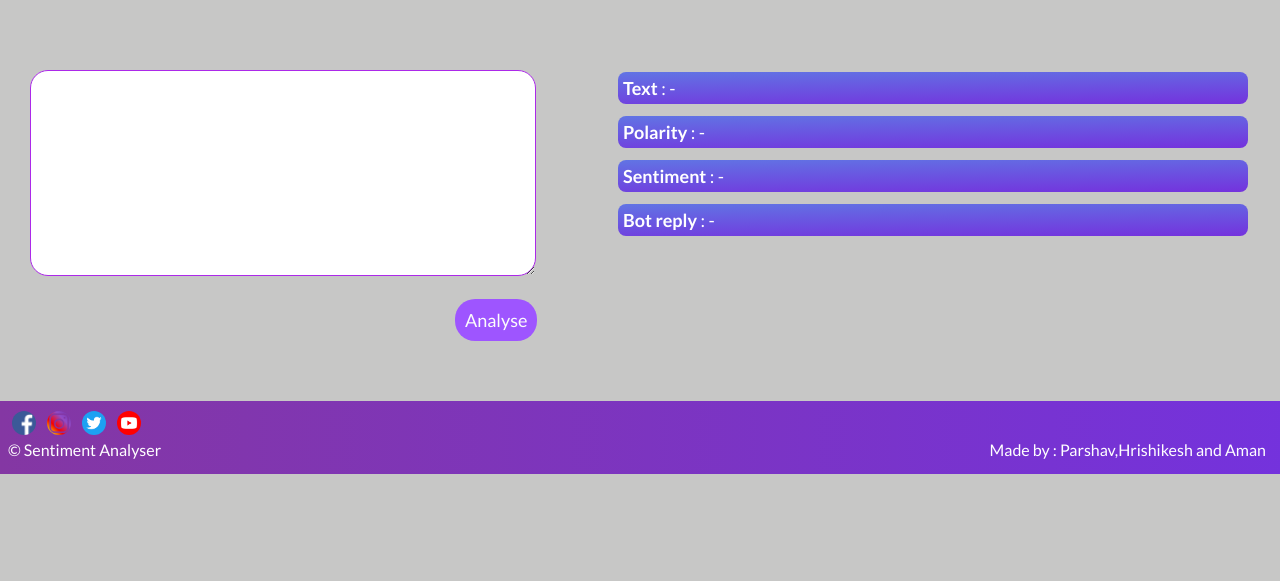
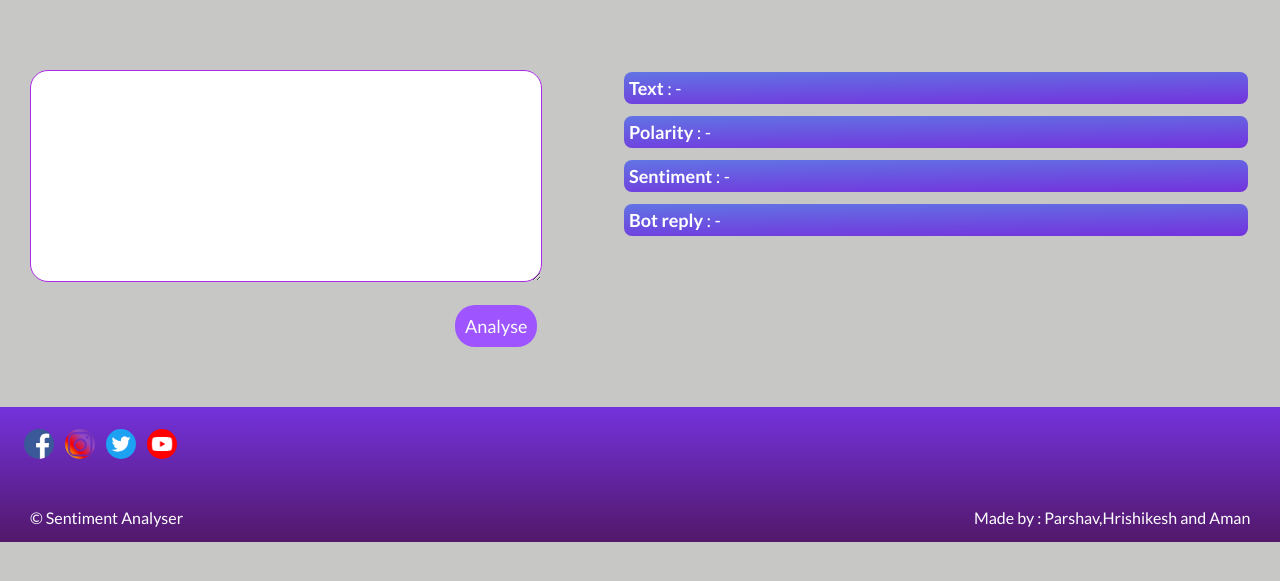
Before and after one commit to hrishilamdade/sentimentAnalysis, a Django app: page / in a window 1280 px wide. Shown: the part 60-641 px from the top of the page. Run offline with Django 3.2, Linux system fonts and the light colour scheme.

Commit message:
Update style

```diff
--- a/static/style.css
+++ b/static/style.css
@@ -74,7 +74,6 @@ a{
     position:relative;
     height:200px;
     width: 500px;
-    se
     padding: 5px;
     font-size: large;
     box-shadow: 0px 0px 0px black;
@@ -177,10 +176,10 @@ button:hover{
 }
 .footer{
     position:relative;
-    padding: 8px;
+    padding: 20px;
     padding-bottom: 15px;
-    width: 100%;
-    height: auto;
+    width: 96.9%;
+    height: 100px;
     margin-top:50px;
     margin-right: 0%;
     margin-bottom: 0%;
@@ -188,16 +187,15 @@ button:hover{
     /* align-content: center;
     text-align: center;
     align-self: center; */
-    height: auto;
-    background-image: linear-gradient(90deg,rgb(132, 55, 163),rgb(116, 50, 221));
+    background-image: linear-gradient(0deg,rgb(82, 24, 105),rgb(116, 50, 221));
     color:white;
 }
 .icon{
     margin-top: 10px;
     position: relative;
     margin: 2px;
-    width: 24px;
-    height: 24px;
+    width: 30px;
+    height: 30px;
     border-radius:50% ;
     box-shadow: 4px white;
 }
@@ -207,7 +205,9 @@ button:hover{
     box-shadow: 3px 1px 4px black;
 }
 .copy{
-    text-align: left;
+    position: absolute;
+    left: 30px;
+    bottom: 15px;
 }
 .made{
     position: absolute;
--- /dev/null
+++ b/templates/base.html
@@ -0,0 +1,29 @@
+<!DOCTYPE html>
+<html>
+<head>
+    <title>Sentiment Analyser</title>
+    {% load static %}
+    <link rel="stylesheet" type="text/css" href="{%static 'style.css' %}">
+    <link href='http://fonts.googleapis.com/css?family=Lato:400,700' rel='stylesheet' type='text/css'>
+
+</head>
+<body class="body">
+<div class="header">
+    <h1 class='heading'>{% block heading %}{% endblock heading %}</h1>
+    {% block header %}{% endblock header %}
+</div>
+<div class="container">
+    {% block content %}
+    {% endblock content %}
+    <footer class="footer">
+            {% load static %}
+            <a href="" class="icon"><img src="{% static '/images/facebook.png' %}" class="icon hover"></a>
+            <a href=""class="icon"><img src="{% static '/images/insta.png' %}" class="icon hover"></a>
+            <a href="" class="icon"><img src="{% static '/images/twitter.png' %}" class="icon hover"></a>
+            <a href="" class="icon"><img src="{% static '/images/yt.png' %}" class="icon hover"></a>
+        <div class="copy">&copy; Sentiment Analyser</div>
+        <div class="made">Made by : Parshav,Hrishikesh and Aman</div>
+    </footer>
+</div>
+</body>
+</html>
--- a/templates/index.html
+++ b/templates/index.html
@@ -1,19 +1,7 @@
-<!DOCTYPE html>
-<html>
-<head>
-    <title>Sentiment Analyser</title>
-    {% load static %}
-    <link rel="stylesheet" type="text/css" href="{%static 'style.css' %}">
-    <link href='http://fonts.googleapis.com/css?family=Lato:400,700' rel='stylesheet' type='text/css'>
-
-</head>
-<body class="body">
-<div class="header">
-    <h1 class='heading'>Sentiment Analysis Using Bot</h1>
-    <button class="bot-activity"><a href="mention">Bot Activity</a></button>
-</div>
-<div class="container">
-    <div class="main">
+{% extends 'base.html' %}
+{% block heading %}Sentiment Analysis Using Bot{% endblock heading %}
+{% block  header%}<button class="bot-activity"><a href="mention">Bot Activity</a></button>{% endblock header %}
+{% block content %}<div class="main">
         <div class='form'>
             <form action="sentiment-analyser" method='post'>
                 {% csrf_token %}
@@ -26,16 +14,4 @@
             <div class="ml"><b>Sentiment</b> : {{sentiment}}</div>
             <div class="ml"><b>Bot reply</b> : {{result}}</div>
         </div>
-    </div>
-    <footer class="footer">
-            {% load static %}
-            <a href="" class="icon"><img src="{% static '/images/facebook.png' %}" class="icon hover"></a>
-            <a href=""class="icon"><img src="{% static '/images/insta.png' %}" class="icon hover"></a>
-            <a href="" class="icon"><img src="{% static '/images/twitter.png' %}" class="icon hover"></a>
-            <a href="" class="icon"><img src="{% static '/images/yt.png' %}" class="icon hover"></a>
-        <div class="copy">&copy; Sentiment Analyser</div>
-        <div class="made">Made by : Parshav,Hrishikesh and Aman</div>
-    </footer>
-</div>
-</body>
-</html>
+    </div>{% endblock content %}
--- a/templates/mentions.html
+++ b/templates/mentions.html
@@ -5,7 +5,6 @@
     {% load static %}
     <link rel="stylesheet" type="text/css" href="{%static 'style.css' %}">
     <link href='http://fonts.googleapis.com/css?family=Lato:400,700' rel='stylesheet' type='text/css'>
-
 </head>
 <body class="body">
 <div class="header">
```
